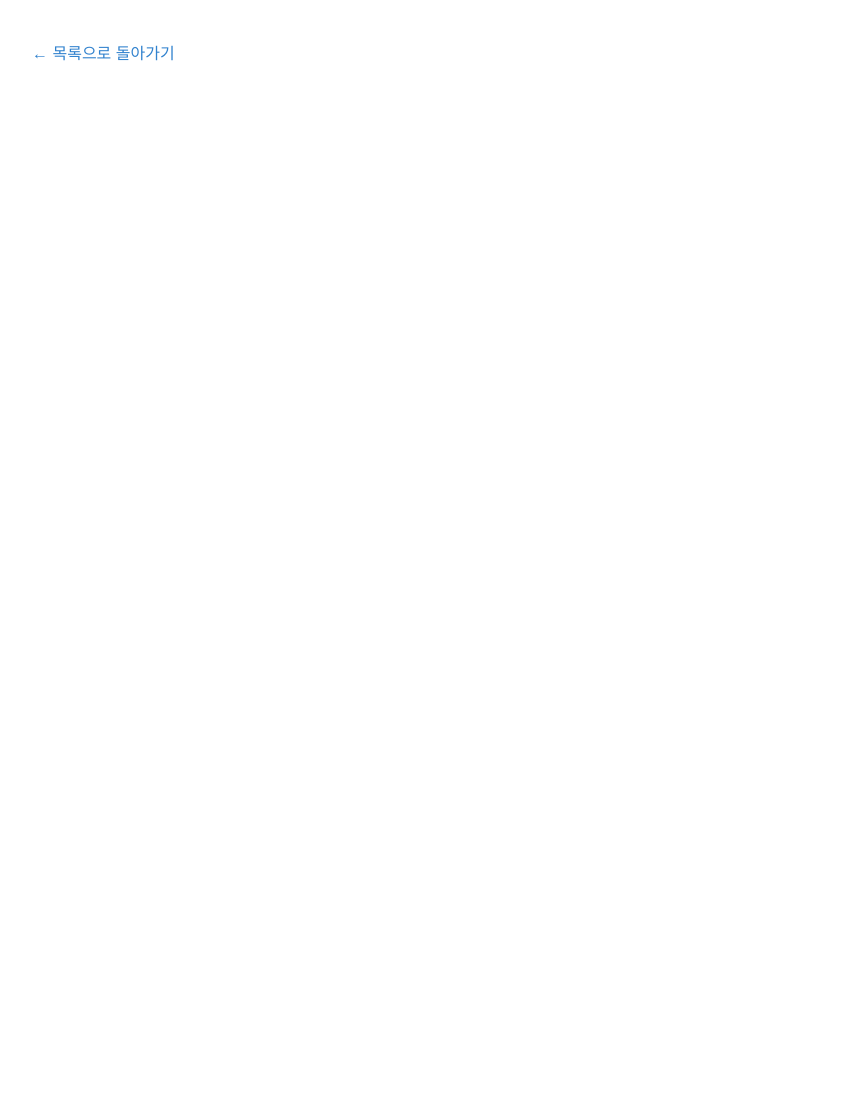
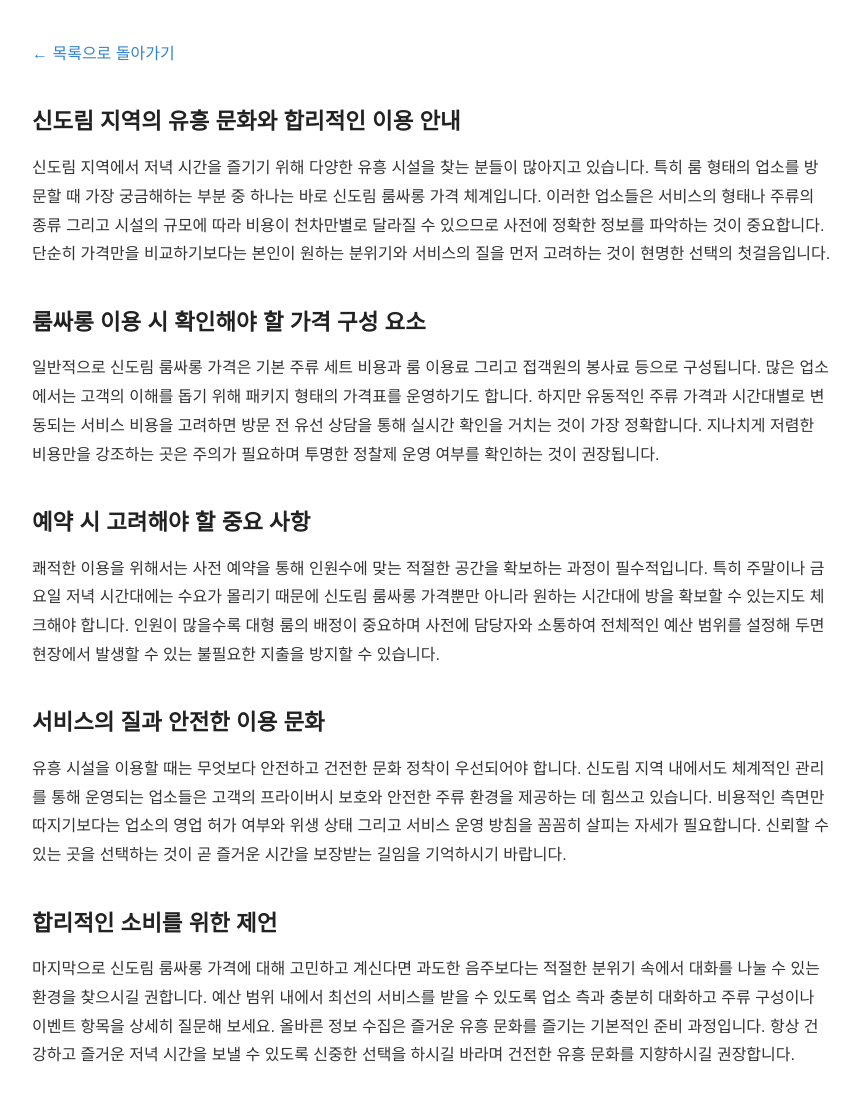
Before and after one commit to mqlwmsltm-arch/bp-t3b05-sd-room-pr, a plain HTML site: page posts/t3link-002-oyae5i.html in a window 1280 px wide. Shown: the whole page, without its empty margins (208-1068 px from the left). Before the commit the page ends 800 px from the top, so only its background shows below. Drawn offline with Linux system fonts and the light colour scheme.

```diff
--- a/posts/t3link-002-oyae5i.html
+++ b/posts/t3link-002-oyae5i.html
@@ -20,7 +20,20 @@
     <a href="../index.html">← 목록으로 돌아가기</a>
   </header>
   <main>
+<h2>신도림 지역의 유흥 문화와 합리적인 이용 안내</h2>
+<p>신도림 지역에서 저녁 시간을 즐기기 위해 다양한 유흥 시설을 찾는 분들이 많아지고 있습니다. 특히 룸 형태의 업소를 방문할 때 가장 궁금해하는 부분 중 하나는 바로 신도림 룸싸롱 가격 체계입니다. 이러한 업소들은 서비스의 형태나 주류의 종류 그리고 시설의 규모에 따라 비용이 천차만별로 달라질 수 있으므로 사전에 정확한 정보를 파악하는 것이 중요합니다. 단순히 가격만을 비교하기보다는 본인이 원하는 분위기와 서비스의 질을 먼저 고려하는 것이 현명한 선택의 첫걸음입니다.</p>
 
+<h2>룸싸롱 이용 시 확인해야 할 가격 구성 요소</h2>
+<p>일반적으로 신도림 룸싸롱 가격은 기본 주류 세트 비용과 룸 이용료 그리고 접객원의 봉사료 등으로 구성됩니다. 많은 업소에서는 고객의 이해를 돕기 위해 패키지 형태의 가격표를 운영하기도 합니다. 하지만 유동적인 주류 가격과 시간대별로 변동되는 서비스 비용을 고려하면 방문 전 유선 상담을 통해 실시간 확인을 거치는 것이 가장 정확합니다. 지나치게 저렴한 비용만을 강조하는 곳은 주의가 필요하며 투명한 정찰제 운영 여부를 확인하는 것이 권장됩니다.</p>
+
+<h2>예약 시 고려해야 할 중요 사항</h2>
+<p>쾌적한 이용을 위해서는 사전 예약을 통해 인원수에 맞는 적절한 공간을 확보하는 과정이 필수적입니다. 특히 주말이나 금요일 저녁 시간대에는 수요가 몰리기 때문에 신도림 룸싸롱 가격뿐만 아니라 원하는 시간대에 방을 확보할 수 있는지도 체크해야 합니다. 인원이 많을수록 대형 룸의 배정이 중요하며 사전에 담당자와 소통하여 전체적인 예산 범위를 설정해 두면 현장에서 발생할 수 있는 불필요한 지출을 방지할 수 있습니다.</p>
+
+<h2>서비스의 질과 안전한 이용 문화</h2>
+<p>유흥 시설을 이용할 때는 무엇보다 안전하고 건전한 문화 정착이 우선되어야 합니다. 신도림 지역 내에서도 체계적인 관리를 통해 운영되는 업소들은 고객의 프라이버시 보호와 안전한 주류 환경을 제공하는 데 힘쓰고 있습니다. 비용적인 측면만 따지기보다는 업소의 영업 허가 여부와 위생 상태 그리고 서비스 운영 방침을 꼼꼼히 살피는 자세가 필요합니다. 신뢰할 수 있는 곳을 선택하는 것이 곧 즐거운 시간을 보장받는 길임을 기억하시기 바랍니다.</p>
+
+<h2>합리적인 소비를 위한 제언</h2>
+<p>마지막으로 신도림 룸싸롱 가격에 대해 고민하고 계신다면 과도한 음주보다는 적절한 분위기 속에서 대화를 나눌 수 있는 환경을 찾으시길 권합니다. 예산 범위 내에서 최선의 서비스를 받을 수 있도록 업소 측과 충분히 대화하고 주류 구성이나 이벤트 항목을 상세히 질문해 보세요. 올바른 정보 수집은 즐거운 유흥 문화를 즐기는 기본적인 준비 과정입니다. 항상 건강하고 즐거운 저녁 시간을 보낼 수 있도록 신중한 선택을 하시길 바라며 건전한 유흥 문화를 지향하시길 권장합니다.</p>
 </main>
 </body>
 </html>
```
Also changed, not shown: posts/qa-001-1ssilzp.html (+6 -1 lines).
